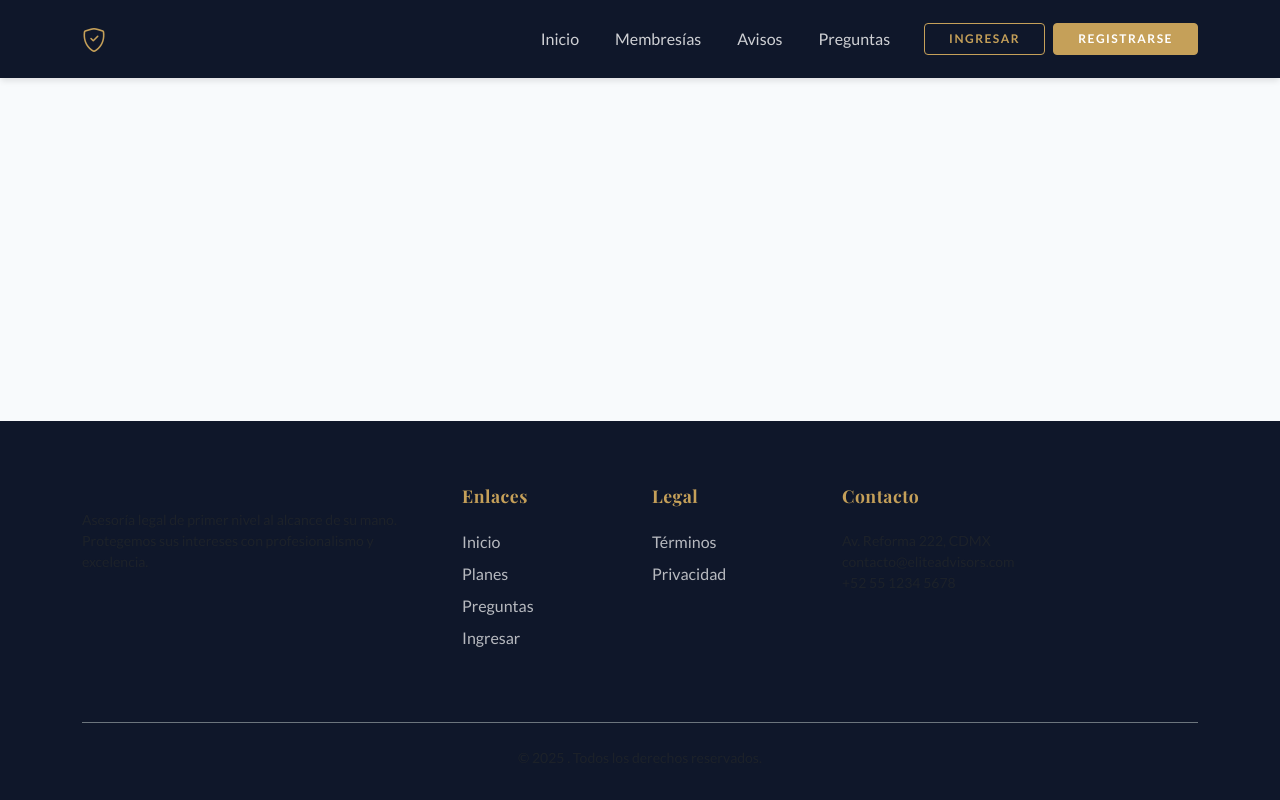
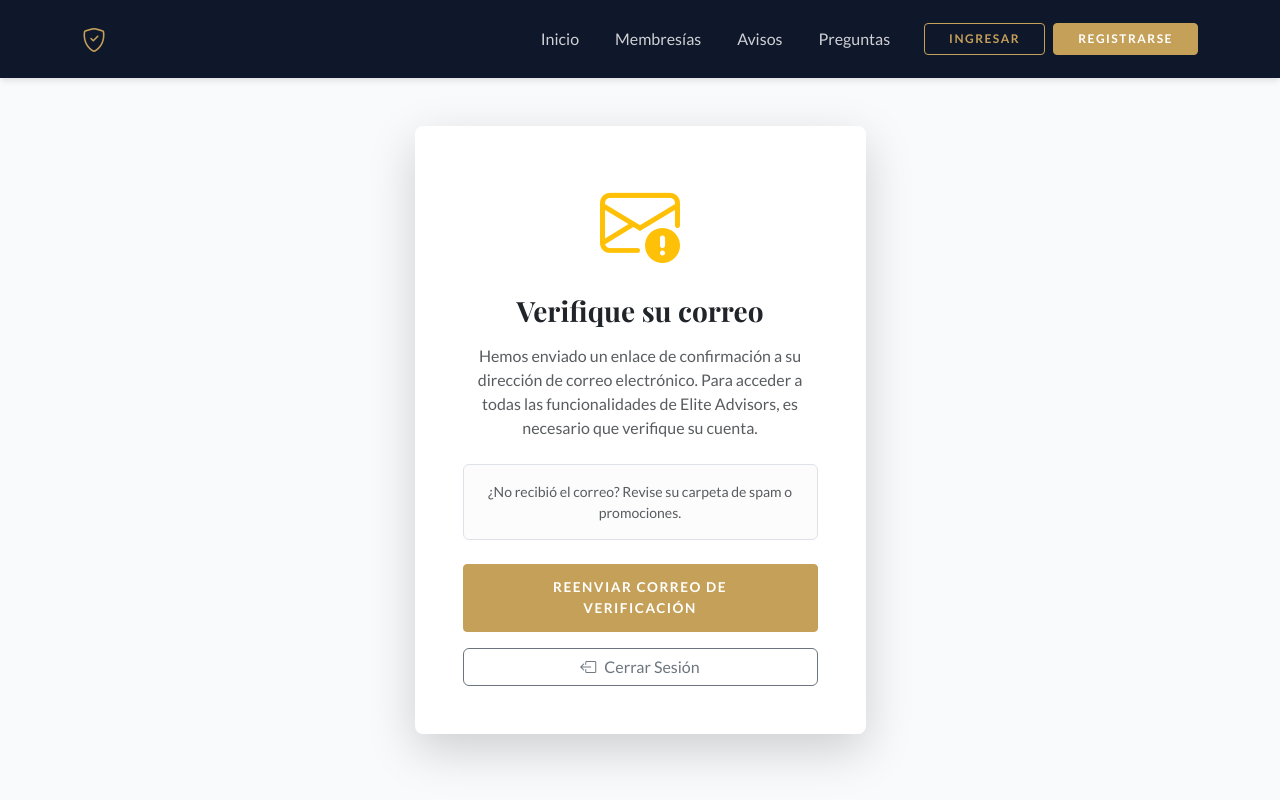
Before and after one commit to xedsonruizx/advisor-client, a Vue app: page /verify-email in a window 1280 px wide. Shown: the top 800 px of the page. Built offline with nearby package versions, Linux system fonts and the light colour scheme; no server answers.

Commit message:
verificacion de email.

```diff
--- a/src/router.js
+++ b/src/router.js
@@ -1,9 +1,11 @@
 import { createRouter, createWebHistory } from 'vue-router'
+import { useAuthStore } from './stores/auth'
 import Home from './views/home/Home.vue'
 import Login from './views/auth/Login.vue'
 import Register from './views/auth/Register.vue'
 import ForgotPassword from './views/auth/ForgotPassword.vue'
 import ResetPassword from './views/auth/ResetPassword.vue'
+import VerifyEmailPrompt from './views/auth/VerifyEmailPrompt.vue'
 import Memberships from './views/membership/Memberships.vue'
 import Dashboard from './views/dashboard/Dashboard.vue'
 import Posts from './views/post/Posts.vue'
@@ -19,6 +21,7 @@ const routes = [
   { path: '/register', component: Register },
   { path: '/forgot-password', component: ForgotPassword },
   { path: '/reset-password', component: ResetPassword },
+  { path: '/verify-email', component: VerifyEmailPrompt },
   { path: '/memberships', component: Memberships },
   { path: '/dashboard', component: Dashboard },
   { path: '/profile', component: Profile },
@@ -34,4 +37,34 @@ const router = createRouter({
   routes
 })
 
+router.beforeEach(async (to, from, next) => {
+  const auth = useAuthStore()
+
+  // Wait for user to be loaded if not yet loaded (e.g. on page refresh)
+  if (auth.loading) {
+    // Basic spin wait or rely on app initialization, but fetchMe usually runs in App.vue onMounted
+    // A better approach is checking if user is null and we haven't tried fetching yet.
+    // However, App.vue runs fetchMe. Let's assume store state is eventual consistent.
+    // For now, proceed. If user is loaded later, the UI will react or next nav will catch it.
+  }
+
+  const publicPages = ['/login', '/register', '/forgot-password', '/reset-password', '/verify-email', '/', '/faq', '/memberships', '/posts']
+  const authRequired = !publicPages.includes(to.path) && !to.path.startsWith('/posts/')
+
+  // If user is logged in but email not verified
+  if (auth.user && !auth.user.emailVerified) {
+    // Allow access only to verify prompt and logout (logout handled in component)
+    if (to.path !== '/verify-email') {
+      return next('/verify-email')
+    }
+  }
+
+  // If user is verified and tries to access verify prompt, send home
+  if (auth.user && auth.user.emailVerified && to.path === '/verify-email') {
+    return next('/')
+  }
+
+  next()
+})
+
 export default router
--- a/src/views/auth/Login.vue
+++ b/src/views/auth/Login.vue
@@ -4,6 +4,17 @@
     subtitle="Ingrese a su cuenta para gestionar sus asesorías"
   >
     <form @submit.prevent="submit">
+      <div v-if="verifySuccess" class="alert alert-success d-flex align-items-center small mb-4" role="alert">
+        <i class="bi bi-check-circle-fill me-2"></i>
+        <div v-if="isRedirecting">Correo verificado con éxito. Redirigiendo al inicio...</div>
+        <div v-else>¡Correo verificado con éxito! Ahora puede ingresar.</div>
+      </div>
+
+      <div v-if="verifyError" class="alert alert-warning d-flex align-items-center small mb-4" role="alert">
+        <i class="bi bi-exclamation-triangle-fill me-2"></i>
+        <div>{{ verifyError }}</div>
+      </div>
+
       <div class="mb-3">
         <label for="email" class="form-label text-muted small text-uppercase fw-bold">Email</label>
         <div class="input-group">
@@ -69,8 +80,8 @@
 </template>
 
 <script setup>
-import { ref, computed } from 'vue'
-import { useRouter } from 'vue-router'
+import { ref, computed, onMounted } from 'vue'
+import { useRouter, useRoute } from 'vue-router'
 import { useAuthStore } from '../../stores/auth'
 import AuthCard from '../../components/auth/AuthCard.vue'
 
@@ -83,6 +94,40 @@ const showPassword = ref(false)
 
 const loading = computed(() => auth.loading)
 const error = computed(() => auth.error)
+
+const route = useRoute()
+const verifySuccess = ref(false)
+const verifyError = ref('')
+const isRedirecting = ref(false)
+
+onMounted(async () => {
+  if (route.query.verified === 'true') {
+    verifySuccess.value = true
+    // Force refresh user data to ensure emailVerified is true in store
+    await auth.fetchMe()
+  } else if (route.query.error) {
+    if (route.query.error === 'invalid_or_expired_token') {
+      verifyError.value = 'El enlace de verificación no es válido o ya ha sido utilizado.'
+    } else {
+      verifyError.value = 'Hubo un problema al verificar su correo.'
+    }
+  }
+
+  // If already logged in (and verified), redirect to home
+  if (auth.user) {
+    if (auth.user.emailVerified) {
+      if (verifySuccess.value) {
+        // If we just verified, wait a bit so user sees the success message
+        isRedirecting.value = true
+        setTimeout(() => {
+          router.push('/')
+        }, 2000)
+      } else {
+        router.push('/')
+      }
+    }
+  }
+})
 
 async function submit() {
   await auth.login({ email: email.value, password: password.value, rememberMe: rememberMe.value })
--- /dev/null
+++ b/src/views/auth/VerifyEmailPrompt.vue
@@ -0,0 +1,104 @@
+<template>
+  <div class="container py-5">
+    <div class="row justify-content-center">
+      <div class="col-md-6 col-lg-5">
+        <div class="card border-0 shadow-lg text-center">
+          <div class="card-body p-5">
+            <div class="mb-4 text-warning">
+              <i class="bi bi-envelope-exclamation display-1"></i>
+            </div>
+
+            <h2 class="h3 mb-3 font-playfair">Verifique su correo</h2>
+
+            <p class="text-muted mb-4">
+              Hemos enviado un enlace de confirmación a su dirección de correo electrónico.
+              Para acceder a todas las funcionalidades de Elite Advisors, es necesario que verifique su cuenta.
+            </p>
+
+            <div class="alert alert-light border small text-muted mb-4">
+              ¿No recibió el correo? Revise su carpeta de spam o promociones.
+            </div>
+
+            <div class="d-grid gap-2">
+              <button
+                @click="resendEmail"
+                class="btn btn-primary"
+                :disabled="resendLoading || cooldown > 0"
+              >
+                <span v-if="resendLoading" class="spinner-border spinner-border-sm me-2"></span>
+                <span v-else-if="cooldown > 0">Reenviar en {{ cooldown }}s</span>
+                <span v-else>Reenviar correo de verificación</span>
+              </button>
+
+              <div v-if="resendMessage" class="alert mt-2 mb-0 small" :class="resendError ? 'alert-danger' : 'alert-success'">
+                {{ resendMessage }}
+              </div>
+
+              <button @click="logout" class="btn btn-outline-secondary mt-2">
+                <i class="bi bi-box-arrow-left me-2"></i>Cerrar Sesión
+              </button>
+            </div>
+          </div>
+        </div>
+      </div>
+    </div>
+  </div>
+</template>
+
+<script setup>
+import { ref } from 'vue'
+import { useAuthStore } from '../../stores/auth'
+import { useRouter } from 'vue-router'
+import axios from 'axios'
+
+const auth = useAuthStore()
+const router = useRouter()
+
+const resendLoading = ref(false)
+const resendMessage = ref('')
+const resendError = ref(false)
+const cooldown = ref(0)
+
+async function resendEmail() {
+  if (cooldown.value > 0) return
+
+  resendLoading.value = true
+  resendMessage.value = ''
+  resendError.value = false
+
+  try {
+    await axios.post('/auth/verify-resend')
+    resendMessage.value = 'Correo enviado correctamente. Revise su bandeja.'
+    startCooldown()
+  } catch (e) {
+    resendError.value = true
+    if (e.response?.status === 400 && e.response?.data?.error === 'already_verified') {
+      resendMessage.value = 'Su cuenta ya está verificada. Intente recargar la página.'
+    } else {
+      resendMessage.value = 'Error al enviar el correo. Intente más tarde.'
+    }
+  } finally {
+    resendLoading.value = false
+  }
+}
+
+function startCooldown() {
+  cooldown.value = 60
+  const interval = setInterval(() => {
+    cooldown.value--
+    if (cooldown.value <= 0) clearInterval(interval)
+  }, 1000)
+}
+
+async function logout() {
+  await auth.logout()
+  router.push('/login')
+}
+</script>
+
+<style scoped>
+.font-playfair {
+  font-family: 'Playfair Display', serif;
+  font-weight: 700;
+}
+</style>
```
